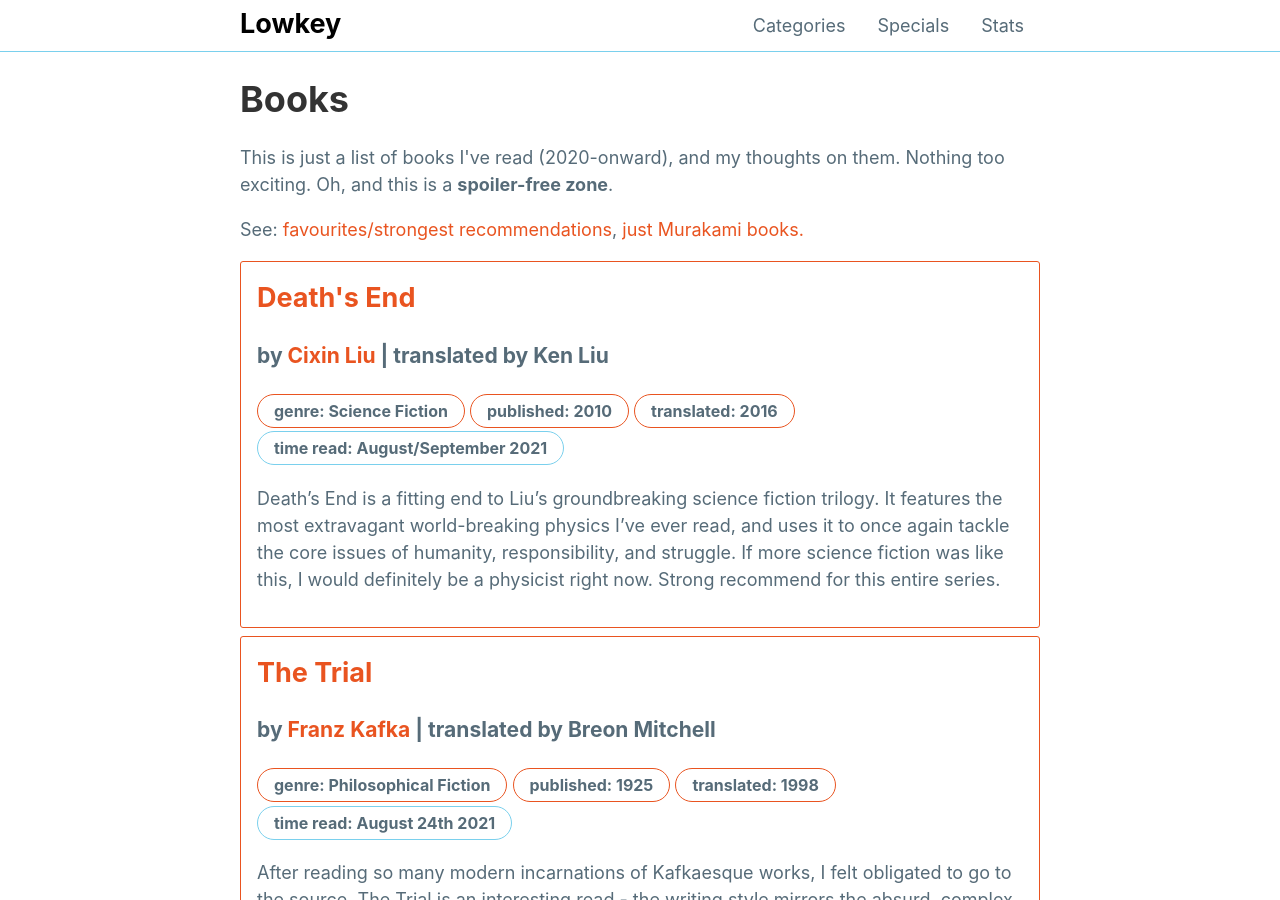
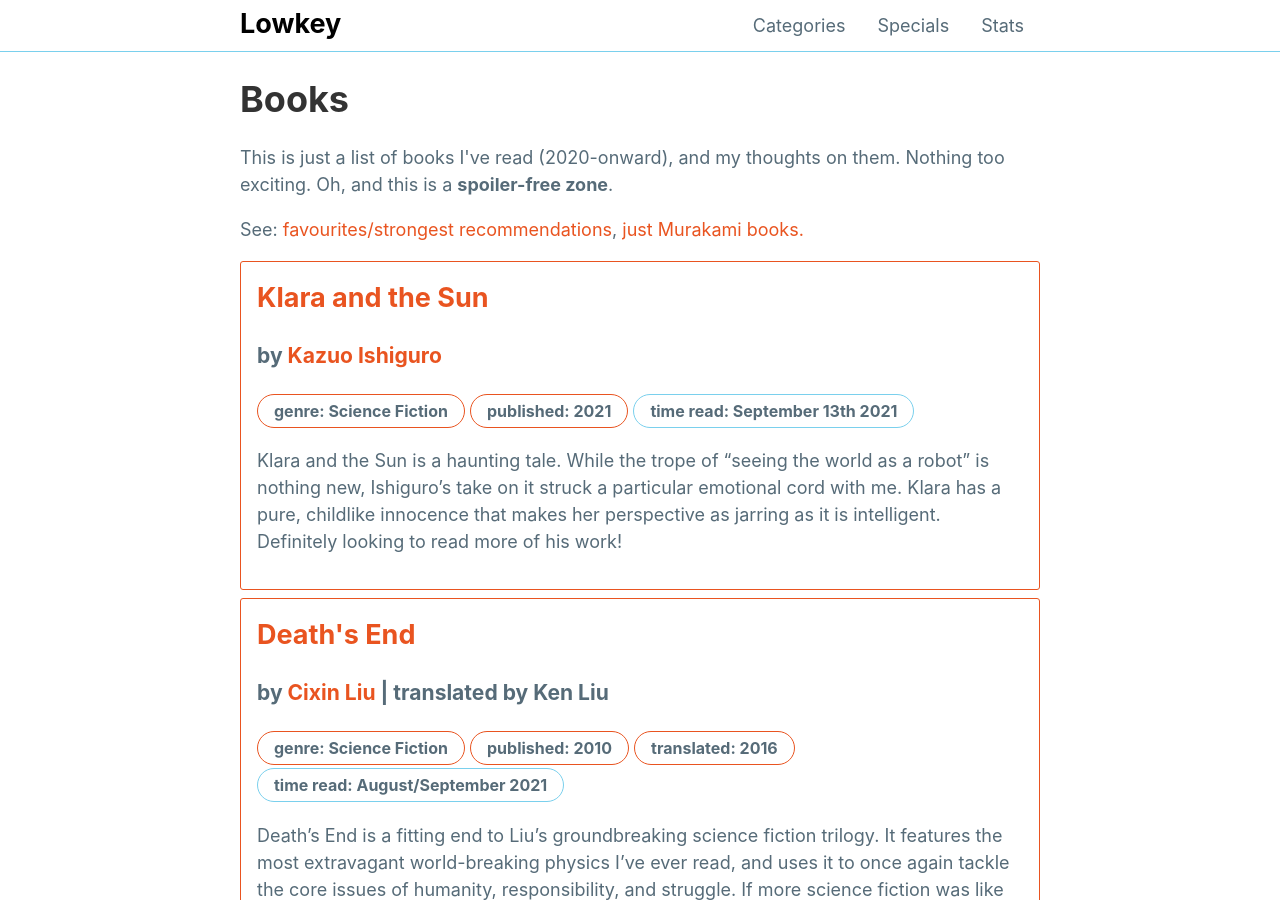
Before and after one commit to mattxwang/lowkey, a Jekyll site: the page built from stats/books.html, in a window 1280 px wide and 900 px high. Built offline with Jekyll 4.4.1, drawn with Linux system fonts in a browser that asks for light colours.

Commit message:
klara and the sun

```diff
--- a/_data/books.yml
+++ b/_data/books.yml
@@ -475,3 +475,11 @@ deathsend:
   time_read: August/September 2021
   thoughts: >
     Death's End is a fitting end to Liu's groundbreaking science fiction trilogy. It features the most extravagant world-breaking physics I've ever read, and uses it to once again tackle the core issues of humanity, responsibility, and struggle. If more science fiction was like this, I would definitely be a physicist right now. Strong recommend for this entire series.
+klaraandthesun:
+  title: Klara and the Sun
+  author: Kazuo Ishiguro
+  genre: Science Fiction
+  year_published: 2021
+  time_read: September 13th 2021
+  thoughts: >
+    Klara and the Sun is a haunting tale. While the trope of "seeing the world as a robot" is nothing new, Ishiguro's take on it struck a particular emotional cord with me. Klara has a pure, childlike innocence that makes her perspective as jarring as it is intelligent. Definitely looking to read more of his work!
```
